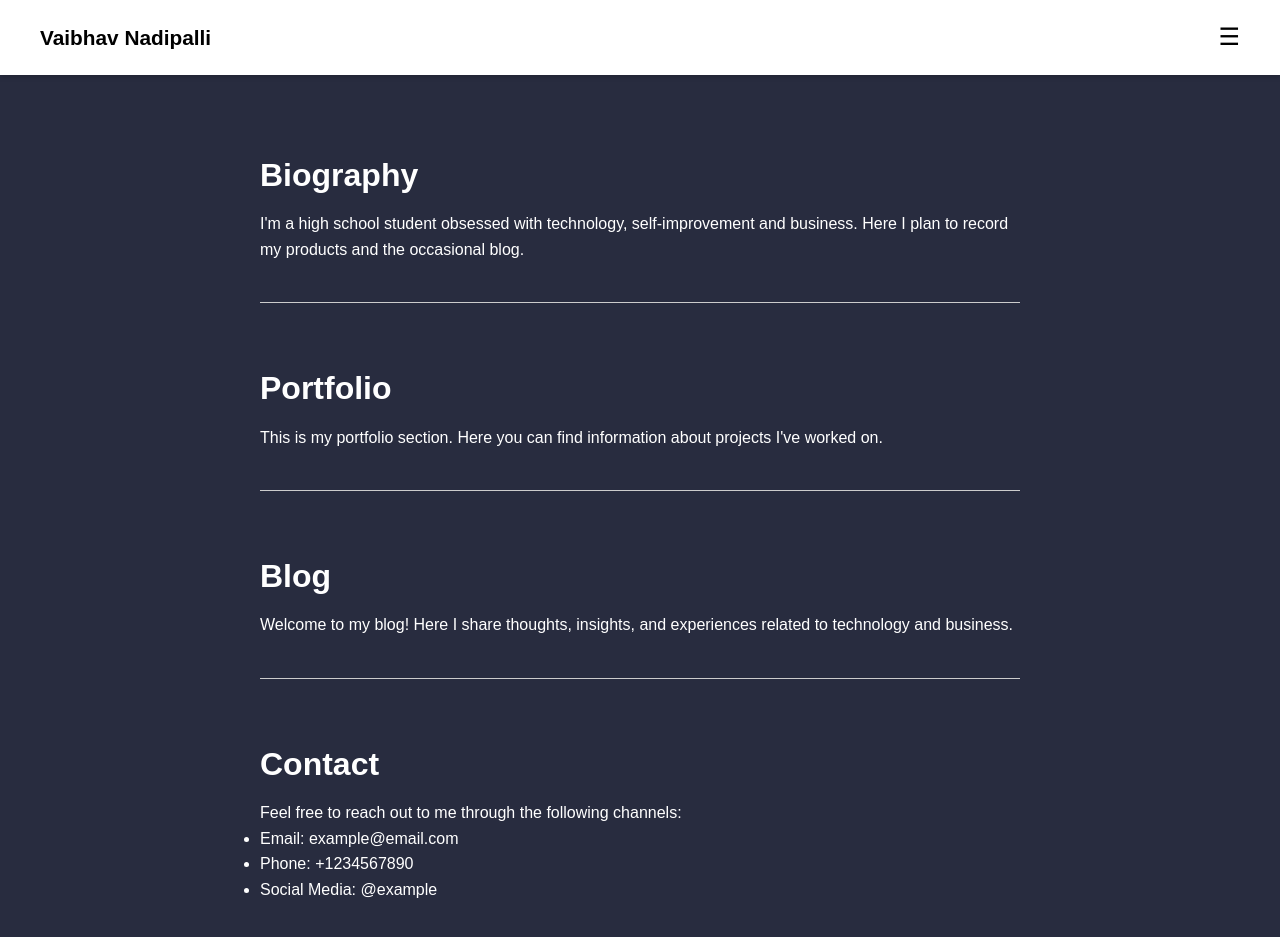
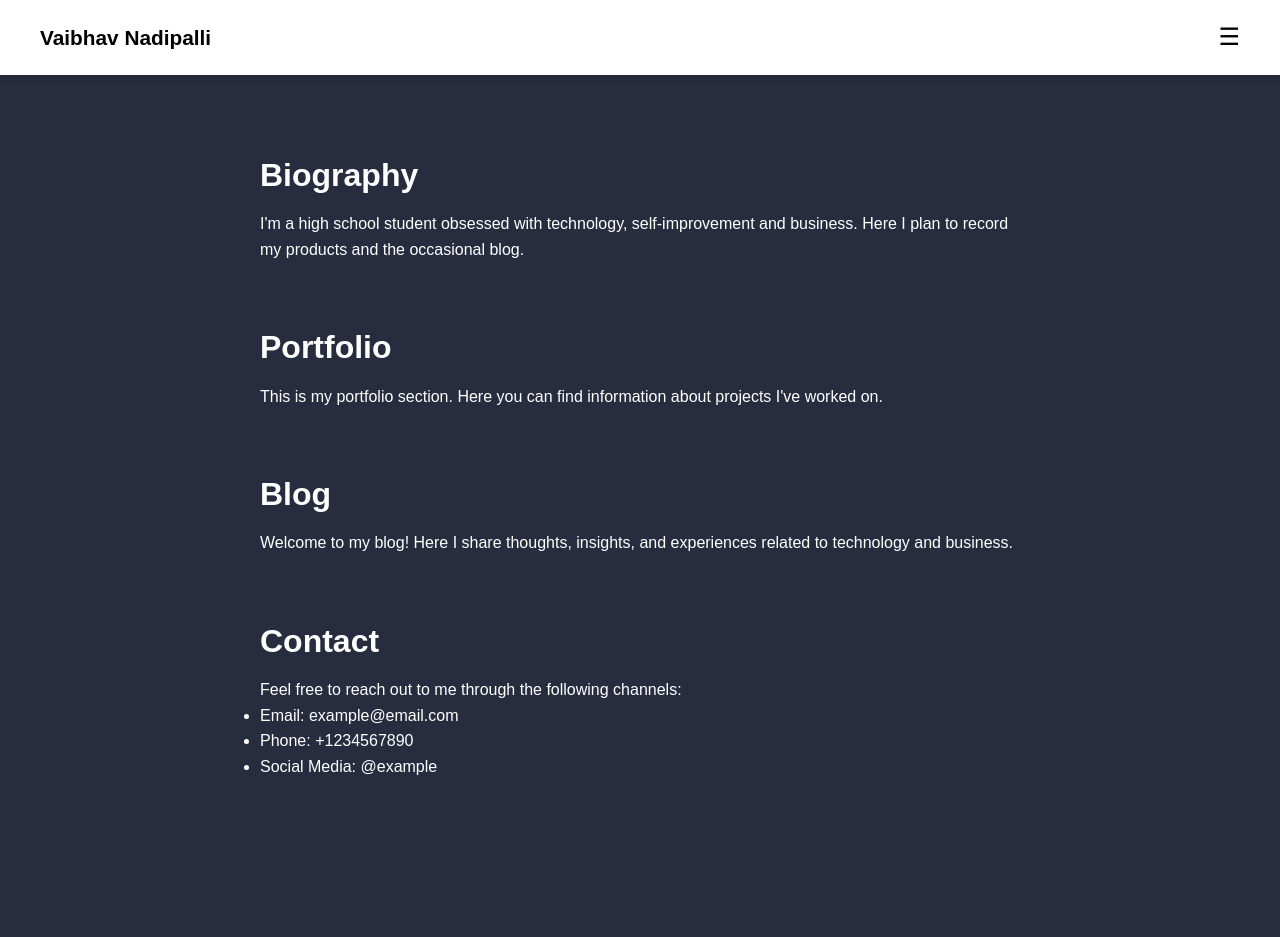
Before and after one commit to Vaibhav-Nadipalli/vaibhav-nadipalli.github.io, a Jekyll site: the page built from index.markdown, in a window 1280 px wide and 983 px high. Shown: the top 937 px of the window. Built offline with Jekyll 4.4.1, drawn with Linux system fonts in a browser that asks for light colours.

Commit message:
Update default.html

```diff
--- a/_layouts/default.html
+++ b/_layouts/default.html
@@ -5,14 +5,6 @@
     <meta name="viewport" content="width=device-width, initial-scale=1.0">
     <title>Vaibhav Nadipalli</title>
     <link rel="stylesheet" href="/assets/css/styles.css"> <!-- Link to your CSS file -->
-    <style>
-        /* Additional inline styling for dividers */
-        .section-divider {
-            border-top: 1px solid #ccc;
-            margin: 20px 0;
-            padding-top: 20px;
-        }
-    </style>
 </head>
 <body id="top">
     <header>
@@ -32,25 +24,22 @@
     </header>
 
     <main>
-        <section id="bio">
+        <section id="bio" class="navy-background">
             <h2>Biography</h2>
             <p>I'm a high school student obsessed with technology, self-improvement and business. Here I plan to record my products and the occasional blog.</p> <!-- Placeholder content -->
         </section>
-        <div class="section-divider"></div>
 
-        <section id="portfolio">
+        <section id="portfolio" class="light-navy-background">
             <h2>Portfolio</h2>
             <p>This is my portfolio section. Here you can find information about projects I've worked on.</p> <!-- Placeholder content -->
         </section>
-        <div class="section-divider"></div>
 
-        <section id="blog">
+        <section id="blog" class="navy-background">
             <h2>Blog</h2>
             <p>Welcome to my blog! Here I share thoughts, insights, and experiences related to technology and business.</p> <!-- Placeholder content -->
         </section>
-        <div class="section-divider"></div>
 
-        <section id="contact">
+        <section id="contact" class="light-navy-background">
             <h2>Contact</h2>
             <p>Feel free to reach out to me through the following channels:</p> <!-- Placeholder content -->
             <ul>
```
